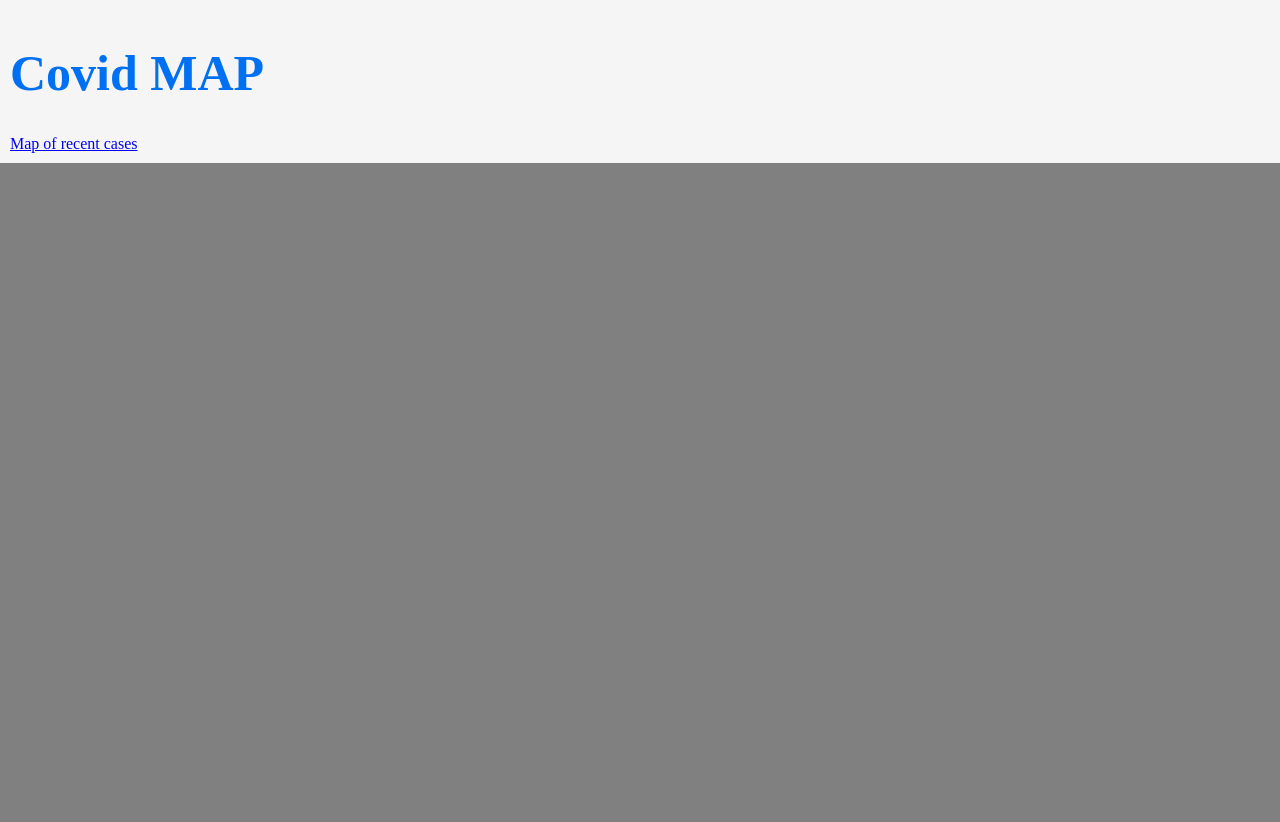
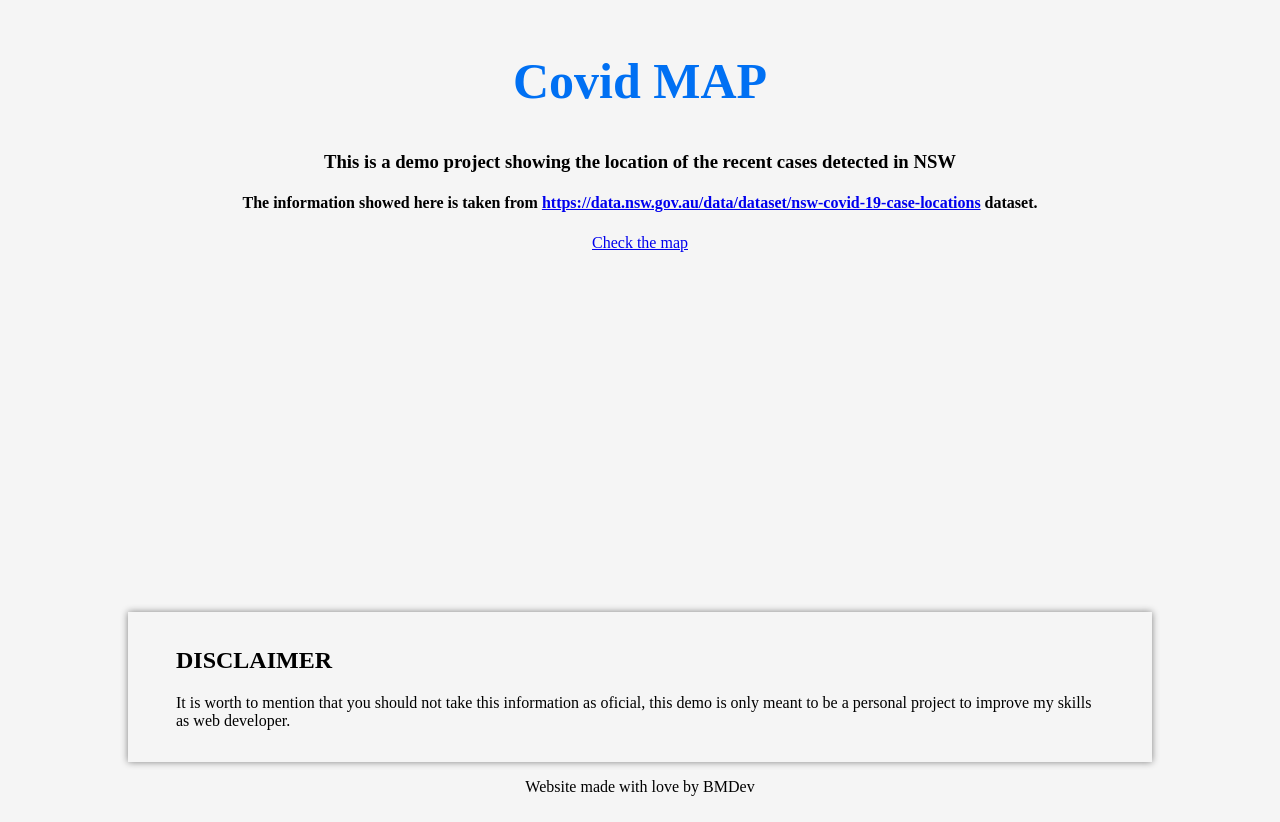
Before and after one commit to moonbe77/covid_map, a Next.js app: page / in a window 1280 px wide. Before the commit the page ends 800 px from the top, so only its background shows below. Built offline with nearby package versions, Linux system fonts and the light colour scheme.

Commit message:
added data selector, and styling map

```diff
--- a/components/layout/Layout.js
+++ b/components/layout/Layout.js
@@ -6,7 +6,16 @@ const MainContainer = styled.main`
   padding: 10px;
   background-color: whitesmoke;
 `;
-
+const Footer = styled.footer`
+  text-align: center;
+`;
 export default function Layout({ children }) {
-  return <MainContainer>{children}</MainContainer>;
+  return (
+    <MainContainer>
+      <section>{children}</section>
+      <Footer>
+        <p>Website made with love by BMDev</p>
+      </Footer>
+    </MainContainer>
+  );
 }
--- a/pages/_app.js
+++ b/pages/_app.js
@@ -3,12 +3,15 @@ import { createGlobalStyle, ThemeProvider } from 'styled-components';
 import Layout from '../components/layout/Layout';
 
 const GlobalStyle = createGlobalStyle`
-  body {
-    margin: 0px;
-    padding: 0px;
+
+  body,html {
+    margin: 0;
+    padding: 0;
+    font-size: 16px;
+}
+* {
     box-sizing: border-box;
-    background-color: gray;
-  }
+}
 `;
 
 const theme = {
--- a/pages/index.js
+++ b/pages/index.js
@@ -1,18 +1,51 @@
 import styled from 'styled-components';
 import Link from 'next/link';
 
+const Hero = styled.div`
+  text-align: center;
+  height: 70vh;
+`;
 const Title = styled.h1`
   font-size: 50px;
   color: ${({ theme }) => theme.colors.primary};
 `;
+const Disclaimer = styled.div`
+  box-shadow: 0 0 7px 0 gray;
+  margin: auto;
+  width: 80vw;
+  padding: 1rem 3rem;
+`;
 
 export default function Home() {
   return (
-    <div>
-      <Title>Covid MAP</Title>
-      <Link href="/map">
-        <a>Map of recent cases</a>
-      </Link>
-    </div>
+    <>
+      <Hero>
+        <Title>Covid MAP</Title>
+        <h3>
+          This is a demo project showing the location of the recent cases
+          detected in NSW
+        </h3>
+        <h4>
+          The information showed here is taken from{' '}
+          <a href="https://data.nsw.gov.au/data/dataset/nsw-covid-19-case-locations">
+            https://data.nsw.gov.au/data/dataset/nsw-covid-19-case-locations
+          </a>{' '}
+          dataset.
+        </h4>
+        <Link href="/map">
+          <a>Check the map</a>
+        </Link>
+      </Hero>
+      <Disclaimer>
+        <h2>DISCLAIMER</h2>
+        <p>
+          It is worth to mention that you should not take this information as
+          oficial, this demo is only meant to be a personal project to improve
+          my skills as web developer.
+        </p>
+      </Disclaimer>
+      <main />
+
+    </>
   );
 }
```
Also changed, not shown: components/Snapshot.js (+6 -2 lines), package.json (+12 -12 lines), pages/map.js (+70 -14 lines), 2 other files (tests, documents, lock files or other folders).
